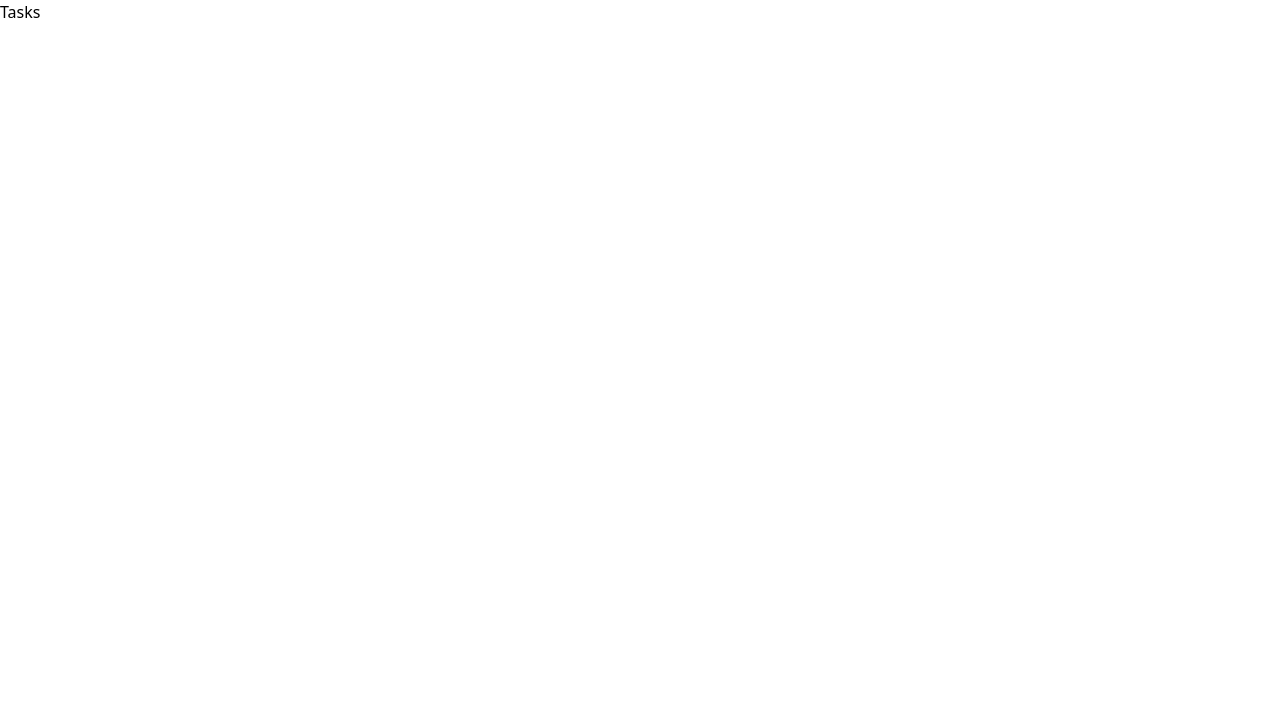
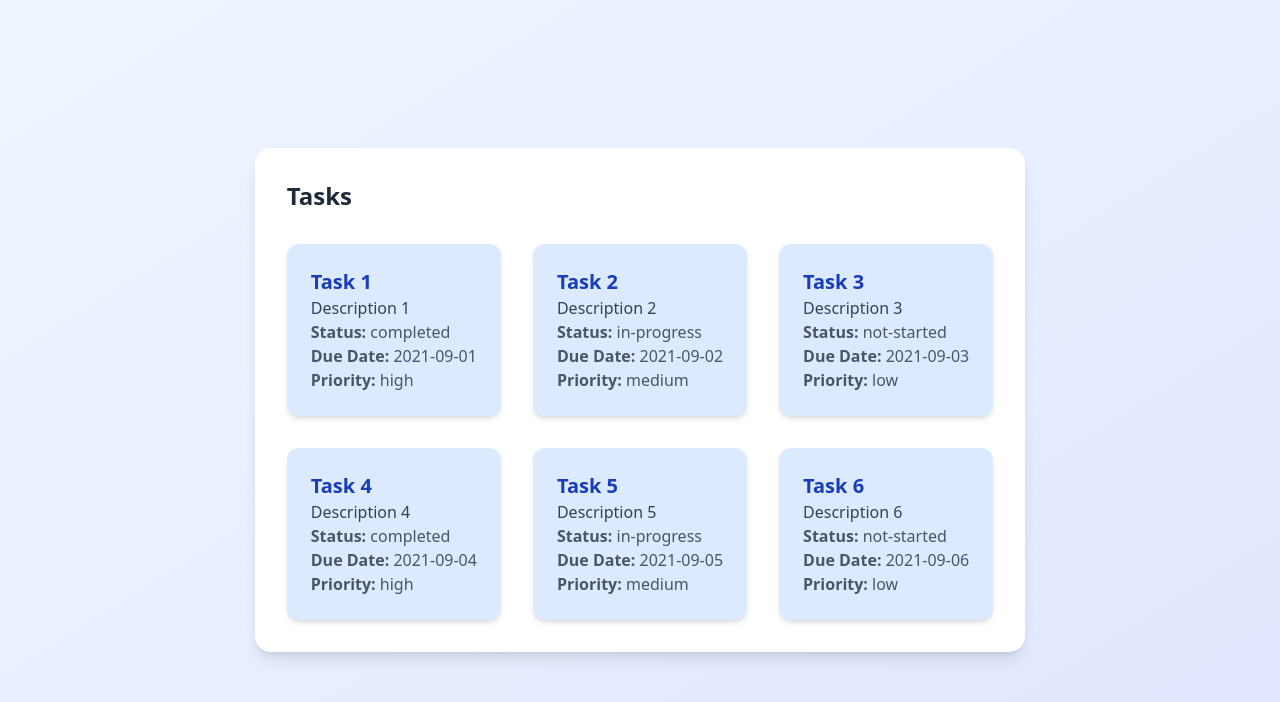
Before and after one commit to mnraza-dev/NextJS_Mastery, a Next.js app in the folder demos/: page /dashboard/tasks in a window 1280 px wide. Shown: the top 702 px of the page. Built offline with nearby package versions, Linux system fonts and the light colour scheme.

Commit message:
Add users link to dashboard and enhance tasks display with detailed information

```diff
--- a/demos/src/app/dashboard/page.tsx
+++ b/demos/src/app/dashboard/page.tsx
@@ -65,6 +65,22 @@ const Dashboard = () => {
               Adjust your settings to customize your experience.
             </p>
           </Link>
+          <Link
+                 href="/dashboard/users"
+            className="
+            bg-red-100 hover:bg-red-200 p-6 rounded-xl shadow-md hover:shadow-xl transition-all duration-300 ease-in-out transform hover:scale-105"
+          >
+            <div className="flex justify-between items-center gap-2">
+              <h2 className="text-xl font-semibold text-red-800 ">Users</h2>
+              <span className="text-red-500 text-2xl">👥</span>
+            </div>
+            <p
+              className="
+            "
+            >
+              Adjust your settings to customize your experience.
+            </p>
+          </Link>
         </div>
       </div>
     </div>
--- a/demos/src/app/dashboard/tasks/page.tsx
+++ b/demos/src/app/dashboard/tasks/page.tsx
@@ -1,9 +1,87 @@
-import React from 'react'
+import React from "react";
 
 const Tasks = () => {
+  const tasks = [
+    {
+      id: 1,
+      title: "Task 1",
+      description: "Description 1",
+      status: "completed",
+      dueDate: "2021-09-01",
+      priority: "high",
+    },
+    {
+      id: 2,
+      title: "Task 2",
+      description: "Description 2",
+      status: "in-progress",
+      dueDate: "2021-09-02",
+      priority: "medium",
+    },
+    {
+      id: 3,
+      title: "Task 3",
+      description: "Description 3",
+      status: "not-started",
+      dueDate: "2021-09-03",
+      priority: "low",
+    },
+    {
+      id: 4,
+      title: "Task 4",
+      description: "Description 4",
+      status: "completed",
+      dueDate: "2021-09-04",
+      priority: "high",
+    },
+    {
+      id: 5,
+      title: "Task 5",
+      description: "Description 5",
+      status: "in-progress",
+      dueDate: "2021-09-05",
+      priority: "medium",
+    },
+    {
+      id: 6,
+      title: "Task 6",
+      description: "Description 6",
+      status: "not-started",
+      dueDate: "2021-09-06",
+      priority: "low",
+    },
+  ];
+
   return (
-    <div>Tasks</div>
-  )
-}
+    <div className="min-h-screen bg-gradient-to-br from-blue-50 to-indigo-100 flex flex-col items-center justify-center p-6">
+      <div className="max-w-6xl bg-white rounded-2xl shadow-lg p-8 space-y-8 mx-auto">
+        <h1 className="text-2xl font-bold text-gray-800">Tasks</h1>
 
-export default Tasks
+        <div className="grid grid-cols-1 sm:grid-cols-2 lg:grid-cols-3 gap-8">
+          {tasks.map((task) => (
+            <div
+              key={task.id}
+              className="bg-blue-100 p-6 rounded-xl shadow-md hover:shadow-xl transition-all duration-300 ease-in-out transform hover:scale-105"
+            >
+              <h2 className="text-xl font-semibold text-blue-800">
+                {task.title}
+              </h2>
+              <p className="text-gray-700">{task.description}</p>
+              <p className="text-gray-600">
+                <strong>Status:</strong> {task.status}
+              </p>
+              <p className="text-gray-600">
+                <strong>Due Date:</strong> {task.dueDate}
+              </p>
+              <p className="text-gray-600">
+                <strong>Priority:</strong> {task.priority}
+              </p>
+            </div>
+          ))}
+        </div>
+      </div>
+    </div>
+  );
+};
+
+export default Tasks;
```
